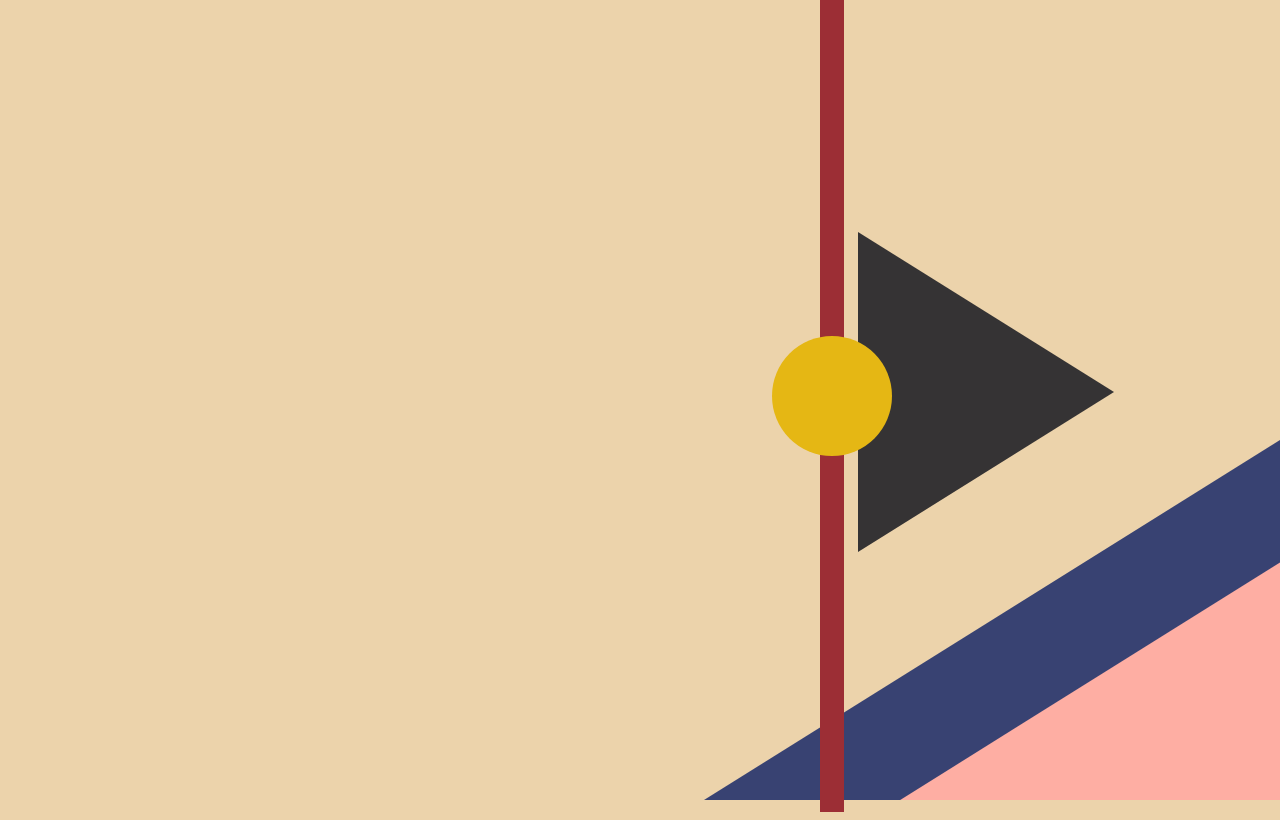
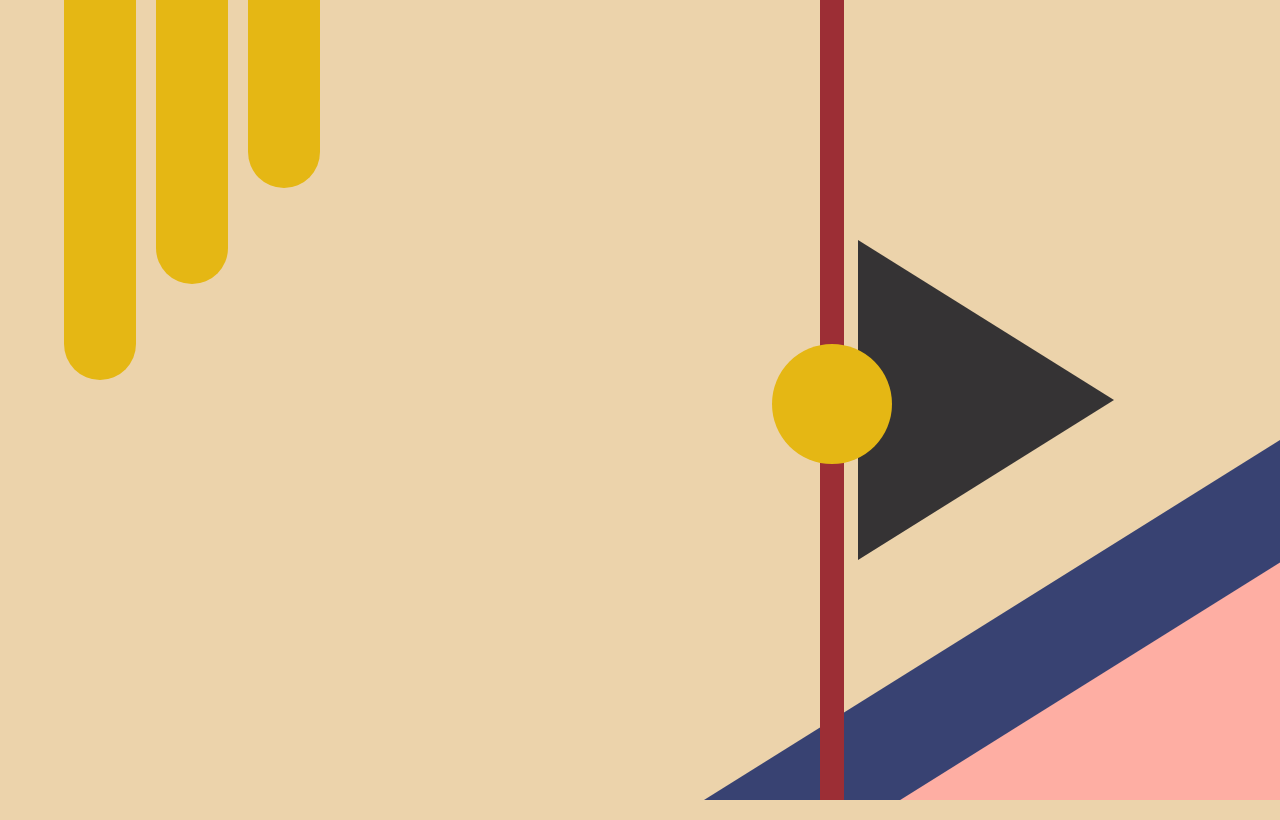
Before and after one commit to christywchen/christychen.com, a React (Create React App) app: page / in a window 1280 px wide. Shown: the top 820 px of the page. Built offline with nearby package versions, Linux system fonts and the light colour scheme; a web font is replaced by a local one.

Commit message:
fixed alignment of circle and vertical bar again

```diff
--- a/src/components/Splash/Splash.css
+++ b/src/components/Splash/Splash.css
@@ -63,7 +63,7 @@
 
 #splash__verticals {
     position: absolute;
-    top: -3.5vh;
+    top: 0vh;
     left: 65%;
     height: 102.5vh;
     display: flex;
@@ -73,14 +73,15 @@
 
 #splash__vertbar {
     position: absolute;
-    padding: 0 1.5vh;
-    height: 105vh;
+    width: 3vh;
+    /* padding: 0 1.5vh; */
+    height: 100vh;
     background-color: var(--accent-1);
 }
 
 #splash__circle {
     position: absolute;
-    top: 53vh;
+    top: 50.5vh;
     width: 14vh;
     height: 14vh;
     background-color: var(--accent-3);
@@ -111,7 +112,7 @@
 
 #splash__triangle--3 {
     position: absolute;
-    top: 29vh;
+    top: 30vh;
     left: 67%;
     width: 0;
     height: 0;
--- a/src/components/Splash/index.js
+++ b/src/components/Splash/index.js
@@ -12,6 +12,9 @@ function Splash() {
     const triangle1Ref = useSpringRef();
     const triangle2Ref = useSpringRef();
     const triangle3Ref = useSpringRef();
+    const cylinder1Ref = useSpringRef();
+    const cylinder2Ref = useSpringRef();
+    const cylinder3Ref = useSpringRef();
 
     const circle = useSpring({
         config: {
@@ -30,16 +33,16 @@ function Splash() {
 
     const vertLine = useSpring({
         config: {
-            duration: 1000
+            duration: 800
         },
         from: {
-            transform: 'rotate(-90deg) translateY(-130vw)',
+            transform: 'rotate(-90deg) translateY(-140vw)',
         },
         to: [
             { transform: 'rotate(-90deg) translateY(-0vw)' },
             { transform: 'rotate(-180deg) translateY(-0vw)' }
         ],
-        delay: 900,
+        delay: 800,
         ref: vertLineRef
     });
 
@@ -58,7 +61,7 @@ function Splash() {
 
     const triangle2 = useSpring({
         config: {
-            duration: 650
+            duration: 450
         },
         from: {
             transform: 'translateX(120%)',
@@ -84,8 +87,48 @@ function Splash() {
         ref: triangle3Ref
     });
 
+    const cylinder1 = useSpring({
+        config: {
+            duration: 600
+        },
+        from: {
+            height: '0%'
+        },
+        to: {
+            height: '100%'
+        },
+        delay: 2000,
+        ref: cylinder1Ref
+    });
+
+    const cylinder2 = useSpring({
+        config: {
+            duration: 600
+        },
+        from: {
+            height: '0%'
+        },
+        to: {
+            height: '80%'
+        },
+        ref: cylinder2Ref
+    });
+
+    const cylinder3 = useSpring({
+        config: {
+            duration: 600
+        },
+        from: {
+            height: '0%'
+        },
+        to: {
+            height: '60%'
+        },
+        ref: cylinder3Ref
+    });
 
     useChain([vertLineRef, triangle3Ref, triangle1Ref, triangle2Ref]);
+    useChain([cylinder1Ref, cylinder2Ref, cylinder3Ref])
 
     return (
         <>
@@ -117,17 +160,16 @@ function Splash() {
                         <img className='splash__social--icon' src={linkedin} />
                     </a>
                 </div>
+            </div> */}
+            <div id='splash__cylinders'>
+                <animated.div style={cylinder1} className='splash__cylinder splash__cylinder--1'></animated.div>
+                <animated.div style={cylinder2} className='splash__cylinder splash__cylinder--2'></animated.div>
+                <animated.div style={cylinder3} className='splash__cylinder splash__cylinder--3'></animated.div>
             </div>
-            <div id='splash__cylinders'>
-                <div className='splash__cylinder splash__cylinder--1'></div>
-                <div className='splash__cylinder splash__cylinder--2'></div>
-                <div className='splash__cylinder splash__cylinder--3'></div>
-            </div>
-            <div id='splash__squiggly'>
+            {/* <div id='splash__squiggly'>
                 <div className='splash__squiggly--ellipse-1'></div>
                 <div className='splash__squiggly--ellipse-1 splash__squiggly--ellipse-2'></div>
-            </div>
-        */}
+            </div> */}
             <animated.div style={triangle3} id='splash__triangle--3'></animated.div>
             <div id='splash__verticals'>
                 <animated.div style={vertLine} id='splash__vertbar'></animated.div>
```
